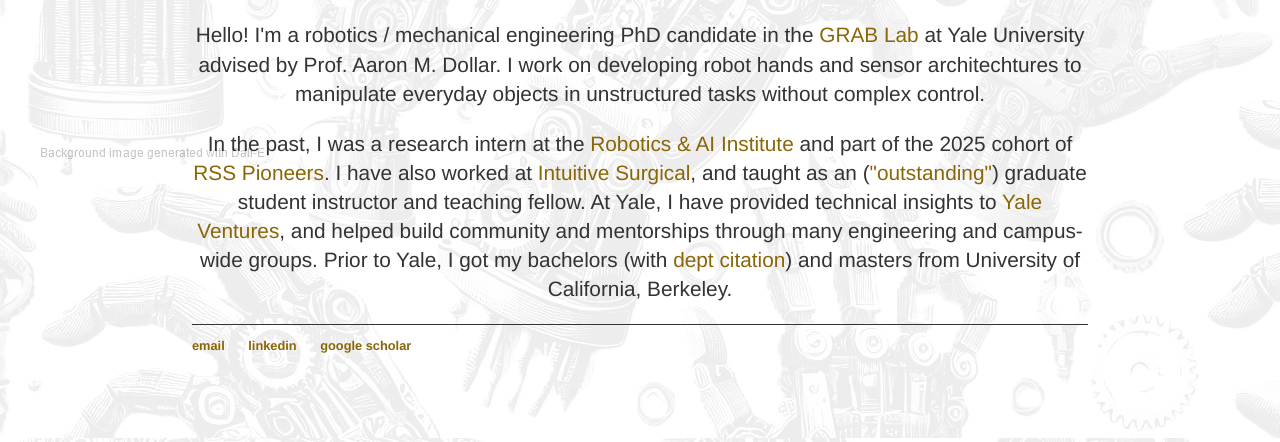
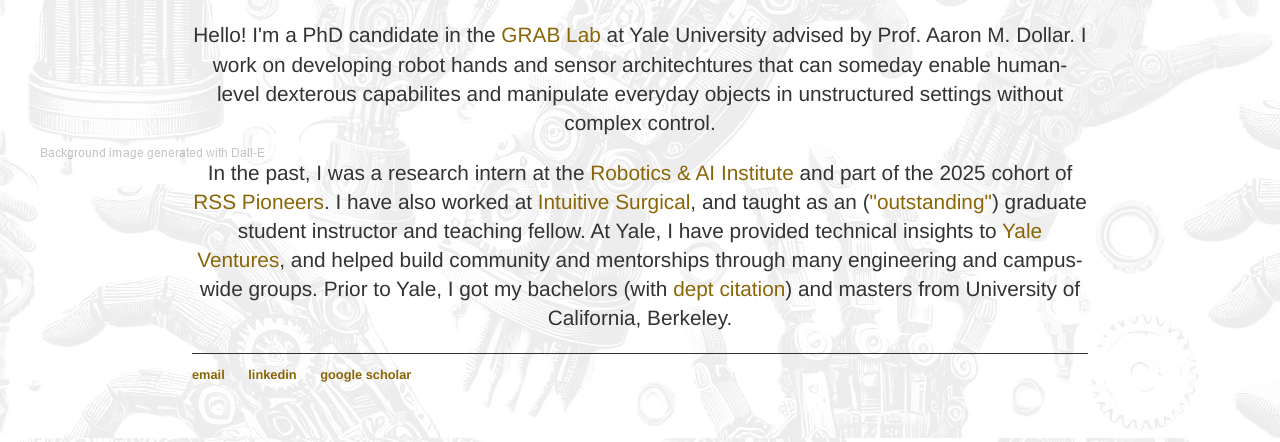
Before and after one commit to patelvatsalv/patelvatsalv.github.io, a Jekyll site: the page built from index.html, in a window 1280 px wide, cut to the strip 586-1028 px from the top of the page. Built offline with Jekyll 4.4.1, drawn with Linux system fonts in a browser that asks for light colours.

Commit message:
Update index.html

```diff
--- a/index.html
+++ b/index.html
@@ -19,7 +19,7 @@
 			</center>
 		</div>
   		<div class="column2">
-			<p> Hello! I'm a robotics / mechanical engineering PhD candidate in the <a href="https://www.eng.yale.edu/grablab/">GRAB Lab </a> at Yale University advised by Prof. Aaron M. Dollar. I work on developing robot hands and sensor architechtures to manipulate everyday objects in unstructured tasks without complex control. </p>
+			<p> Hello! I'm a PhD candidate in the <a href="https://www.eng.yale.edu/grablab/">GRAB Lab </a> at Yale University advised by Prof. Aaron M. Dollar. I work on developing robot hands and sensor architechtures that can someday enable human-level dexterous capabilites and manipulate everyday objects in unstructured settings without complex control. </p>
 
 			<p> In the past, I was a research intern at the <a href="https://rai-inst.com/">Robotics & AI Institute</a> and part of the 2025 cohort of <a href="https://sites.google.com/view/rsspioneers2025/participants">RSS Pioneers</a>. I have also worked at <a href="https://www.intuitive.com/en-us">Intuitive Surgical</a>, and taught as an (<a href="https://gsi.berkeley.edu/programs-services/award-programs/ogsi/ogsi-recipients-2018-2019/">"outstanding"</a>) graduate student instructor and teaching fellow. At Yale, I have provided technical insights to <a href="https://ventures.yale.edu/about/fellows-associates">Yale Ventures</a>, and helped build community and mentorships through many engineering and campus-wide groups. Prior to Yale, I got my bachelors (with <a href="https://financialaid.berkeley.edu/wp-content/uploads/2020/11/2017-18-DEPARTMENTAL-CITATION-RECIPIENTS_updated.pdf">dept citation</a>) and masters from University of California, Berkeley. </p>
 
```
